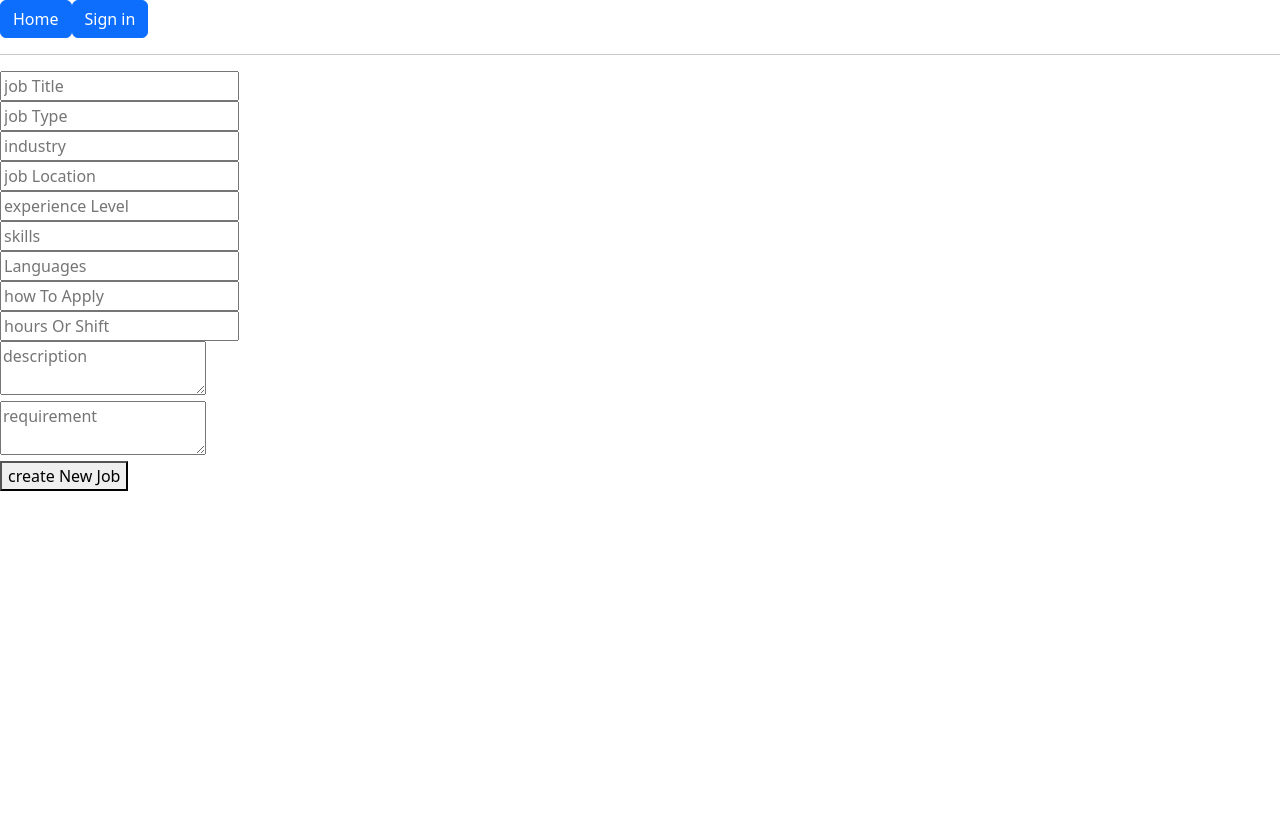
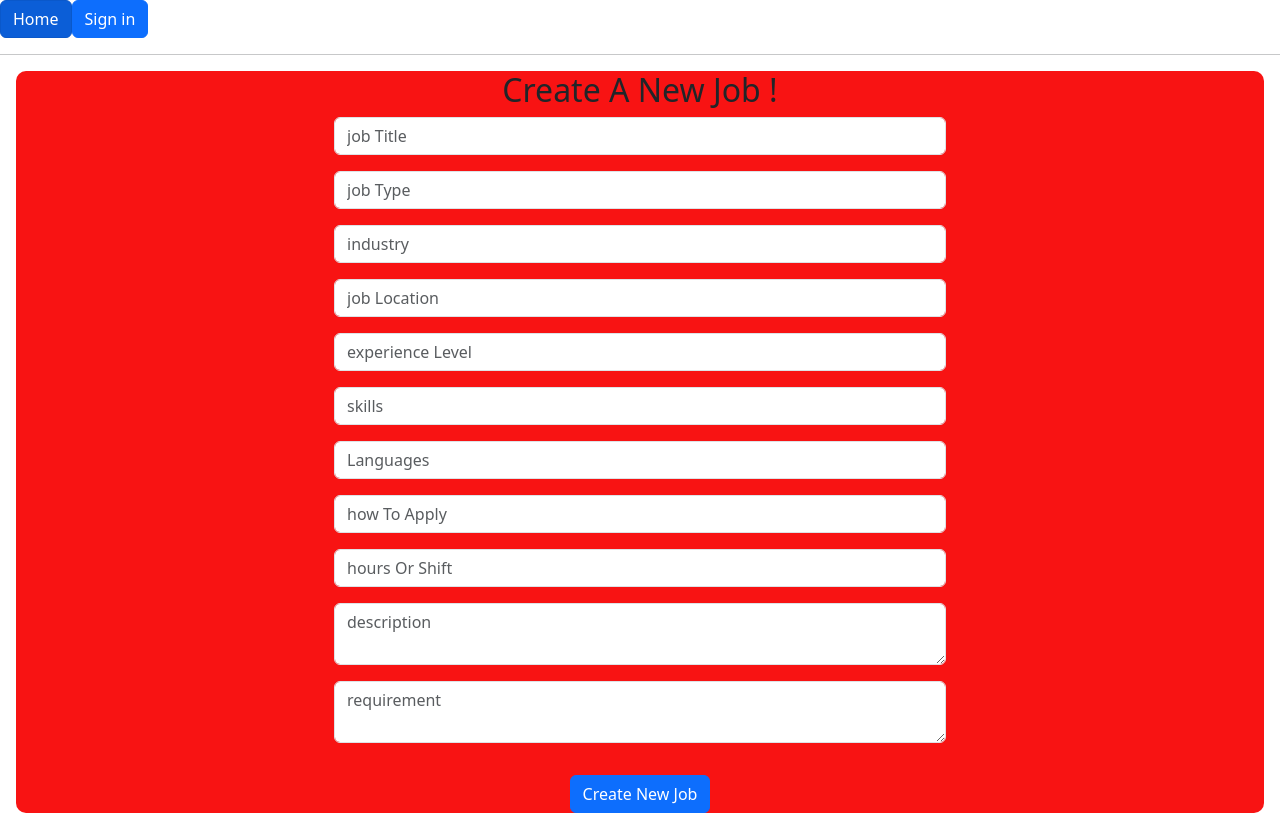
Before and after one commit to C11-KhaledOdehh/MERAKI_Academy_Project_4, a React (Vite) app in the folder frontend/: page /createJob in a window 1280 px wide. Before the commit the page ends 800 px from the top, so only its background shows below. Built offline with nearby package versions, Linux system fonts and the light colour scheme.

Commit message:
design 2

```diff
--- a/frontend/src/components/Job/CreateJob.jsx
+++ b/frontend/src/components/Job/CreateJob.jsx
@@ -1,7 +1,7 @@
 import axios from "axios";
 import React, { useState, useContext } from "react";
 import { TokenContext } from "../../App";
-
+import './job.css'
 const CreateJob = () => {
     const { token, userId } = useContext(TokenContext);
  const [jobTitle, setJobTitle] = useState("");
@@ -45,77 +45,111 @@ const CreateJob = () => {
   };
 
   return (
-    <div>
+    <div className="containerJob m-3 ">
+    <h2 className="mt-10 text-center">Create A New Job !</h2>
+    <div className="row">
+<div className="col-md-6 offset-md-3">
+      <div className="form-group mb-3">
       <input
+       type="text"
+                className="form-control"
         placeholder="job Title"
         onChange={(e) => setJobTitle(e.target.value)}
         value={jobTitle}
       />
-      <br />
+     </div>
+     <div className="form-group mb-3">
       <input
+       type="text"
+                className="form-control"
         placeholder="job Type"
         onChange={(e) => setJobType(e.target.value)}
         value={jobType}
       />
-      <br />
+      </div>
+      <div className="form-group mb-3">
       <input
+      type="text"
+                className="form-control"
         placeholder="industry"
         onChange={(e) => setIndustry(e.target.value)}
         value={industry}
       />
-      <br />
+    </div>
+    <div className="form-group mb-3">
       <input
+      type="text"
+                className="form-control"
         placeholder="job Location"
         onChange={(e) => setJobLocation(e.target.value)}
         value={jobLocation}
-      />
-      <br />
+      /> </div>
+       <div className="form-group mb-3">
       <input
+      type="text"
+                className="form-control"
         placeholder="experience Level"
         onChange={(e) => setExperienceLevel(e.target.value)}
         value={experienceLevel}
-      />
-      <br />
+      /> </div>
+       <div className="form-group mb-3">
       <input
+      type="text"
+                className="form-control"
         placeholder="skills"
         onChange={(e) => setSkills(e.target.value)}
         value={skills}
-      />
-      <br />
+      /> </div>
+      <div className="form-group mb-3">
       <input
+      type="text"
+                className="form-control"
         placeholder="Languages"
         onChange={(e) => setLanguages(e.target.value)}
         value={languages}
-      />
-      <br />
+      /> </div>
+       <div className="form-group mb-3">
       <input
+      type="text"
+                className="form-control"
         placeholder="how To Apply"
         onChange={(e) => setHowToApply(e.target.value)}
         value={howToApply}
-      />
-      <br />
+      /> </div>
+       <div className="form-group mb-3">
       <input
+      type="text"
+                className="form-control"
         placeholder="hours Or Shift"
         onChange={(e) => setHoursOrShift(e.target.value)}
         value={hoursOrShift}
-      />
-      <br />
+      /> </div>
+       <div className="form-group mb-3">
       <textarea
+                className="form-control"
         placeholder="description"
         onChange={(e) => setDescription(e.target.value)}
         value={description}
-      />
-      <br />
+      /> </div>
+       <div className="form-group mb-3">
       <textarea
+                      className="form-control"
+
         placeholder="requirement"
         onChange={(e) => setRequirement(e.target.value)}
         value={requirement}
       />
-      <br />
-       <button onClick={()=>{
+ </div>    <div className="form-group row">
+ <div className="col-sm-12 text-center">
+     <button  type="button"
+                  className="btn btn-primary mt-3" onClick={()=>{
           createNewJob();
-      }}>create New Job</button>
+      }}>Create New Job</button>
     </div>
+    </div>
+    </div>
+    </div>
+            </div>
   );
  };
 
--- a/frontend/src/components/Job/EmployerJobDetails.jsx
+++ b/frontend/src/components/Job/EmployerJobDetails.jsx
@@ -50,24 +50,88 @@ const EmployerJobDetails = () => {
   }
 
   return (
-    <div>
-      <h1>{jobDetails.jobTitle}</h1>
-      <p>{jobDetails.description}</p>
-      <p>{jobDetails.employer.companyName}</p>
-      <img src= {`${jobDetails.employer.companyLogo}`}/>
 
-      <button onClick={()=>{Delete();}}>Delete job</button>
+    <div className="jobDetails">
+      <div className="row">
+
+          <div className="col-md-3">
+            <img
+              src={jobDetails.employer.companyLogo}
+              alt="Company Logo"
+              style={{ height: '150px', width: '150px', marginBottom: '10px' }}
+            />
+          </div>
+
+
+        <div className="col-md-9">
+          <h1>{jobDetails.jobTitle}</h1><hr/>
+          <p className="fw-bold">Description</p>
+          <p>{jobDetails.description}</p><hr/>
+
+          <p className="fw-bold">Requirement</p>
+          <p>{jobDetails.requirement}</p><hr/>
+          </div>
+
+  <div class="row">
+    <div class="col-md-6 offset-md-3">
+      <div class="job-details">
+        <p class="fw-bold">Type</p>
+        <p>{jobDetails.jobType}</p>
+        <hr/>
+        <p class="fw-bold">Industry</p>
+        <p>{jobDetails.industry}</p>
+        <hr/>
+        <p class="fw-bold">Location</p>
+        <p>{jobDetails.jobLocation}</p>
+        <hr/>
+        <p class="fw-bold">Skills</p>
+        <p>{jobDetails.skills}</p>
+      </div>
+    </div>
+    <div class="col-md-3">
+      <div class="job-details">
+        <p class="fw-bold">Experience Level</p>
+        <p>{jobDetails.experienceLevel} Years</p>
+        <hr/>
+
+        <p class="fw-bold">Languages</p>
+        <p>{jobDetails.languages}</p>
+        <hr/>
+        <p class="fw-bold">How to Apply</p>
+        <p>{jobDetails.howToApply}</p>
+        <hr/>
+        <p class="fw-bold">Hours/Shift</p>
+        <p>{jobDetails.hoursOrShift}</p>
+      </div>
+    </div>
+ </div>
+   </div>
+   <div className="container mt-4">
 {isUpdate ? (
   <UpdateJob setIsUpdate={setIsUpdate} jobDetail={jobDetail} jobDetails={jobDetails} />
 ) : (
+  <div className="d-flex justify-content-center mb-3">
     <button
+      className="btn btn-primary me-2"
       onClick={() => {
         setIsUpdate(true);
       }}
     >
       Update job
     </button>
+    <button
+      className="btn btn-danger"
+      onClick={() => {
+        Delete();
+      }}
+    >
+      Delete job
+    </button>
+  </div>
 )}
+</div>
+
+
 </div>
   );
 };
--- a/frontend/src/components/Job/EmployerMyJobs.jsx
+++ b/frontend/src/components/Job/EmployerMyJobs.jsx
@@ -17,6 +17,7 @@ const EmployerMyJobs = () => {
       axios
         .get(`http://localhost:5000/job/employer/${userId}`,header)
         .then((result) => {
+          console.log(result.data.jobs);
        setJob(result.data.jobs)
         })
         .catch((err) => {
@@ -27,22 +28,48 @@ const EmployerMyJobs = () => {
   employerJob();
 }, []);
 return (
-    <div>
-      {job.map((job, i) => {
-        return (
-          <div key={i}  style={{ border: "2px solid black", padding: "10px", margin: "10px 0" }}onClick={()=>{navigate(`/jobDetails/${job._id}`)
+  <div className="jobContainer">
+    {job.map((job, i) => (
+      <div className="job"
+        key={i}
+        style={{
+          display: "flex",
+          alignItems: "center",
+          padding: "20px",
+          marginBottom: "20px",
+        }}
+        onClick={() => {
+          navigate(`/jobDetails/${job._id}`);
+        }}
+      >
+        <div style={{ marginRight: "20px" }}>
+          <img
+            src={job.employer.companyLogo}
+            alt="Company Logo"
+            style={{ height: "100px", width: "100px", marginBottom: "10px" }}
+          />
+        </div>
 
-          }}>
-            <p>{job.jobTitle}</p>
-            <div>   <button onClick={(e)=>{
+
+        <div style={{ flexGrow: 1 }}>
+          <p className="fw-bold">{job.jobTitle}</p>
+        </div>
+
+
+        <div >
+          <button  className="btn btn-primary"
+            onClick={(e) => {
               e.stopPropagation();
-              navigate(`/jobApplicants/${job._id}`)
+              navigate(`/jobApplicants/${job._id}`);
+            }}
+          >
+            Job applicants
+          </button>
+        </div>
+      </div>
+    ))}
+  </div>
+);
+};
 
-}}>Job applicants</button></div>
-          </div>
-        );
-      })}
-    </div>
-  );
-};
-export default EmployerMyJobs
+export default EmployerMyJobs;
--- a/frontend/src/components/Job/UpdateJob.jsx
+++ b/frontend/src/components/Job/UpdateJob.jsx
@@ -49,76 +49,110 @@ const UpdateJob = ({setIsUpdate,jobDetail,jobDetails}) => {
       };
 
   return (
-    <div>
+    <div className="container mt-4">
+        <h2 className="mb-4">Update Any Field You Want!</h2>
+        <div className="row">
+        <div className="col-md-6 offset-md-3">
+        <div className="form-group mb-3">
   <input
+   type="text"
+                className="form-control"
         placeholder="job Title"
         onChange={(e) => setJobTitle(e.target.value)}
         value={jobTitle}
       />
-      <br />
-
+     </div>
+     <div className="form-group mb-3">
       <input
+       type="text"
+                className="form-control"
         placeholder="job Type"
         onChange={(e) => setJobType(e.target.value)}
         value={jobType}
       />
-       <br />
+        </div>
+        <div className="form-group mb-3">
       <input
+       type="text"
+                className="form-control"
         placeholder="industry"
         onChange={(e) => setIndustry(e.target.value)}
         value={industry}
       />
 
-      <br />
+      </div>
+      <div className="form-group mb-3">
       <input
+       type="text"
+                className="form-control"
         placeholder="job Location"
         onChange={(e) => setJobLocation(e.target.value)}
         value={jobLocation}
       />
-      <br />
+      </div>
+      <div className="form-group mb-3">
       <input
+       type="text"
+                className="form-control"
         placeholder="experience Level"
         onChange={(e) => setExperienceLevel(e.target.value)}
         value={experienceLevel}
       />
-      <br />
+      </div>
+      <div className="form-group mb-3">
       <input
+       type="text"
+                className="form-control"
         placeholder="skills"
         onChange={(e) => setSkills(e.target.value)}
         value={skills}
       />
-      <br />
+      </div>
+      <div className="form-group mb-3">
       <input
+       type="text"
+                className="form-control"
         placeholder="languages"
         onChange={(e) => setLanguages(e.target.value)}
         value={languages}
       />
-      <br />
+      </div>
+      <div className="form-group mb-3">
       <input
+       type="text"
+                className="form-control"
         placeholder="how To Apply"
         onChange={(e) => setHowToApply(e.target.value)}
         value={howToApply}
       />
-      <br />
+      </div>
+      <div className="form-group mb-3">
       <input
+       type="text"
+                className="form-control"
         placeholder="hours Or Shift"
         onChange={(e) => setHoursOrShift(e.target.value)}
         value={hoursOrShift}
       />
-      <br />
+      </div>
+      <div className="form-group mb-3">
       <textarea
+       type="text"
+                className="form-control"
         placeholder="description"
         onChange={(e) => setDescription(e.target.value)}
         value={description}
-      />
-      <br />
+      /></div>
+      <div className="form-group mb-3">
       <textarea
+       type="text"
+                className="form-control"
         placeholder="requirement"
         onChange={(e) => setRequirement(e.target.value)}
         value={requirement}
-      />
-      <br />
-
+      /></div>
+      </div>
+</div>
 <button onClick={
           update
       }>Update</button>
--- /dev/null
+++ b/frontend/src/components/Job/job.css
@@ -0,0 +1,10 @@
+.containerJob {
+    background-color: rgb(248, 19, 19);
+  border-radius: 10px;}
+.job{
+  background-color: rgb(245, 179, 179);
+  border-radius: 10px;
+}
+.jobContainer{
+  padding: 20px;
+}
```
Also changed, not shown: 1 other file (tests, documents, lock files or other folders). Lines whose indentation alone changed are shown as unchanged.
